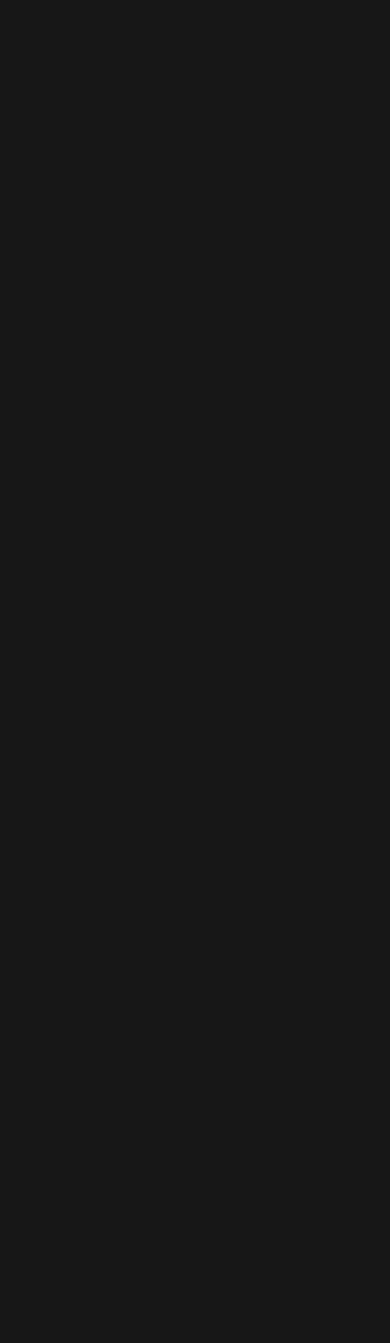
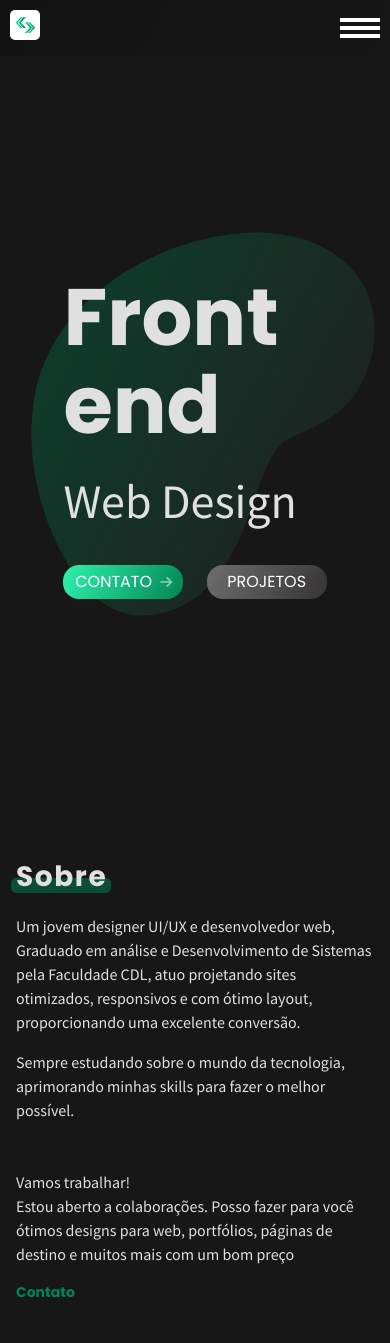
Before and after one commit to Felipe-ce/Felipe, a PHP site: page / in a window 390 px wide. Before the commit the page is empty. Before the commit the page ends 844 px from the top, so only its background shows below. Run offline with PHP 8.4, Linux system fonts and the light colour scheme.

Commit message:
Update section sobre
Section sobre finalizada na versão mobile

```diff
--- a/css/geral.css
+++ b/css/geral.css
@@ -16,6 +16,9 @@ font-family: 'Source Sans Pro', sans-serif; */
   --cor-primaria: #018555;
   --cor-text-corpo: #E0E0E0;
 
+  /* Fontes */
+  --text-titulo: 'Poppins', sans-serif;
+  --text-corpo: 'Source Sans Pro', sans-serif;
 }
 
 
@@ -26,11 +29,59 @@ font-family: 'Source Sans Pro', sans-serif; */
 }
 body{
   background-color: var(--cor-bg-body);
+  font-family: var(--text-corpo);
+}
+
+/* gerais */
+.btn{
+  display: inline-block;
+  color: #fff;
+  padding: 0.313rem .625rem;
+  background: var(--cor-btn-primario);
+  border-radius: 1rem;
+  width: 7.5rem;
+  font-family: var(--text-titulo);
+  text-align: center;
+  text-transform: uppercase;
+}
+.btn-secundario{
+  background: var(--cor-btn-secundario);
+}
+.titulo{
+  font-size: 1.75rem;
+  font-family: var(--text-titulo);
+  font-weight: bold;
+  letter-spacing: .1rem;
+  position: relative;
+}
+.titulo::after{
+  content: "";
+  height: 0.938rem;
+  width: 6.25rem;
+  background: var(--cor-primaria);
+  display: block;
+  opacity: .5;
+  position: absolute;
+  bottom: 0.313rem;
+  left: -0.313rem;
+  right: auto;
+  z-index: -1;
+  border-radius: 0.313rem;
+  margin: 0 auto;
+}
+.call{
+  display: block;
+  font-size: .875rem;
+  color: var(--cor-primaria);
+  font-weight: bold;
+  font-family: var(--text-titulo);
 }
 
 
+
+
 /* header */
-/* .logo{
+.logo{
   max-width: 20px;
 }
 .container{
@@ -38,26 +89,86 @@ max-width: 1140px;
 margin: 0 auto;
 }
 .header{
-
   padding: 10px;
-  background: #000;
+  background-image: var(--cor-bg-primario);
 }
 .header-content{
-
   display: grid;
   grid-template-columns: 1fr auto;
   align-items: center;
 }
-.intro h1, p{
-  color: var(--cor-text-corpo);
-  font-size: 3rem;
-}
+
 
 .intro{
   height: 90vh;
-  padding: 30px;
-  background-image: url(../img/bg-mobile.svg);
-  background-repeat: no-repeat;
+  padding: 0.625rem;
+  display: grid;
+  justify-content: center;
+  align-items: center;
+  align-content: center;
+}
+.intro h1{
+  color: var(--cor-text-corpo);
+  font-size: 5rem;
+  font-family: var(--text-titulo);
+  font-weight: bold;
+  line-height: 1.1;
+  margin-bottom: 1rem;
+}
+.intro .arrow{
+  width: .75rem;
+  transform: rotate(180deg);
+  margin-left: .2rem;
+  animation: arrow .9s  infinite;
+}
+@keyframes arrow {
+  from{
+    opacity: 0;
+    transform: translatex(-0.125rem);
+  }to{
+    opacity: 1;
+    transform: translatex(0.125rem);
+  }
+}
+.intro .btn + .btn{
+  margin-left: 1.25rem;
+}
+.intro p{
+  font-size: 3rem;
+  color: var(--cor-text-corpo);
+  margin-bottom: 1.75rem;
+}
+.intro:before {
+  content: "";
+  position: absolute;
+  top: 0;
+  right: 0;
+  left: 0;
+  bottom: 0;
+  width: 100%;
+  height: 100%;
+  background: url(/img/bg-mobile.svg) no-repeat center center;
   background-size: contain;
-  background-position: center center;
-} */
+  z-index: -1;
+  animation: teste 500ms forwards;
+}
+@keyframes teste {
+  from{
+    /* opacity: 0; */
+    transform: translate3d(-1.875rem, -1.875rem, -1.875rem);
+  }to{
+    /* opacity: 1; */
+    transform: translate3d(0, 0, 0);
+  }
+}
+
+/* Sobre */
+.sobre{
+  padding: 2.5rem 1rem;
+  color: var(--cor-text-corpo);
+  display: grid;
+  gap: 2rem;
+}
+.sobre .titulo, p{
+  margin-bottom: 1rem;
+}
--- a/index.html
+++ b/index.html
@@ -1,5 +1,6 @@
 <!DOCTYPE html>
 <html lang="pt-br">
+
 <head>
   <meta charset="UTF-8">
   <meta http-equiv="X-UA-Compatible" content="IE=edge">
@@ -12,8 +13,9 @@
 
   <title>Freelancer - Front end</title>
 </head>
+
 <body>
-  <!-- <header class="header">
+  <header class="header">
     <div class="header-content container">
       <a class="logo" href="index.html"><img src="img/logo-mobile.svg" alt="Logo"></a>
       <nav class="menu">
@@ -24,20 +26,48 @@
         </ul>
       </nav>
     </div>
-  </header> -->
+  </header>
 
   <!-- Introdução -->
-  <!-- <section class="intro">
-    <h1>Front end</h1>
+  <section class="intro">
+    <h1>Front <br> end</h1>
     <p>Web Design</p>
 
     <div>
-      <a href="#projetos">Projetos</a>
-      <a href="#contato">Contato</a>
+      <a class="btn" href="#projetos">Contato
+        <img class="arrow" src="img/arrow.svg" alt="Arrow">
+      </a>
+      <a class="btn btn-secundario" href="#contato">Projetos</a>
     </div>
-  </section> -->
+  </section>
+
+  <!-- Sobre -->
+  <section class="container sobre">
+    <!-- <div>
+      <img src="img/sobre-office.jpg" alt="Office">
+    </div> -->
+    <div>
+      <h2 class="titulo">Sobre</h2>
+      <p>
+        Um jovem designer UI/UX e desenvolvedor web, Graduado em análise e Desenvolvimento de Sistemas pela Faculdade
+        CDL, atuo projetando sites otimizados, responsivos e com ótimo layout, proporcionando uma excelente conversão.
+      </p>
+      <p>
+        Sempre estudando sobre o mundo da tecnologia, aprimorando minhas skills para fazer o melhor possível.
+      </p>
+    </div>
+    <div>
+      <h3>Vamos trabalhar!</h3>
+      <p>
+        Estou aberto a colaborações. Posso fazer para você ótimos designs para web, portfólios, páginas de destino e
+        muitos mais com um bom preço
+      </p>
+      <a class="call" href="#">Contato</a>
+    </div>
+  </section>
 
   <!-- Arquivos JS -->
   <script type="module" src="js/script.js"></script>
 </body>
+
 </html>
```
Also changed, not shown: img/arrow.svg (added), img/formas-sobre.svg (added), img/sobre-office.jpg (added).
